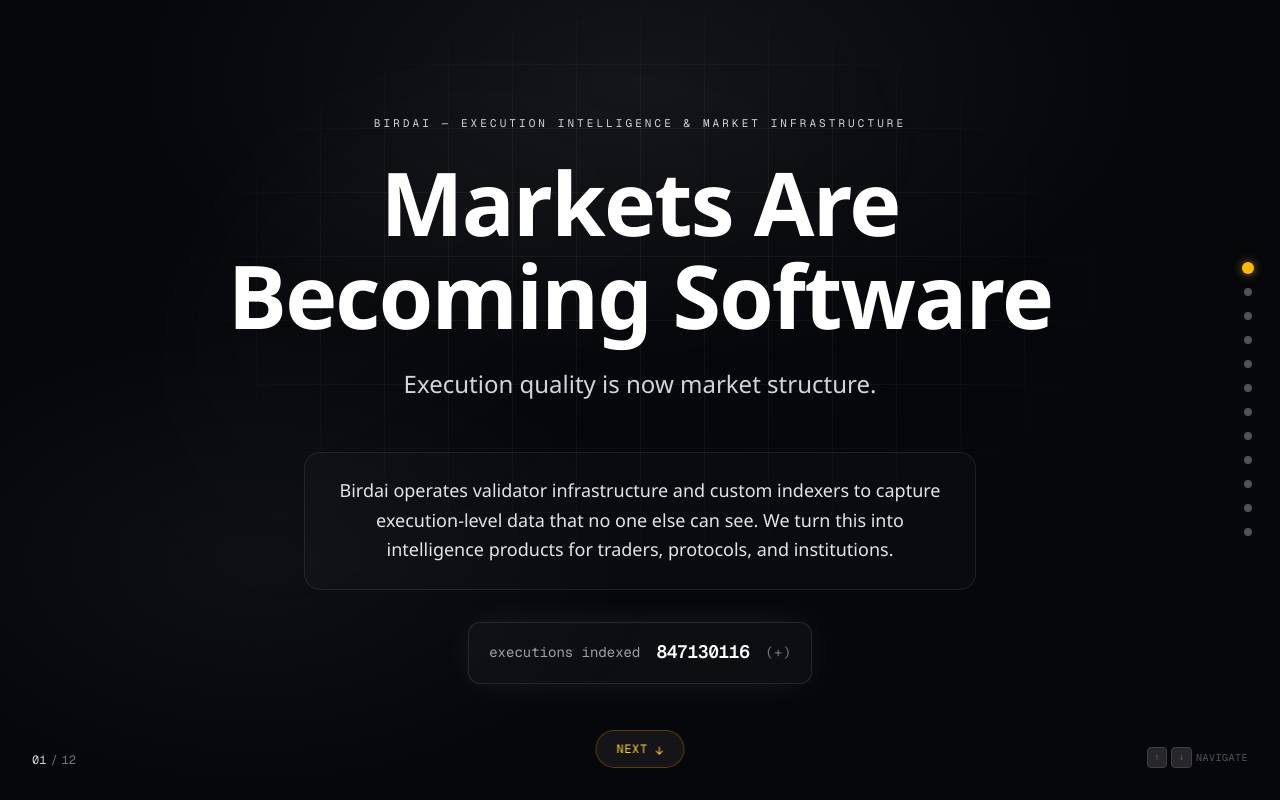
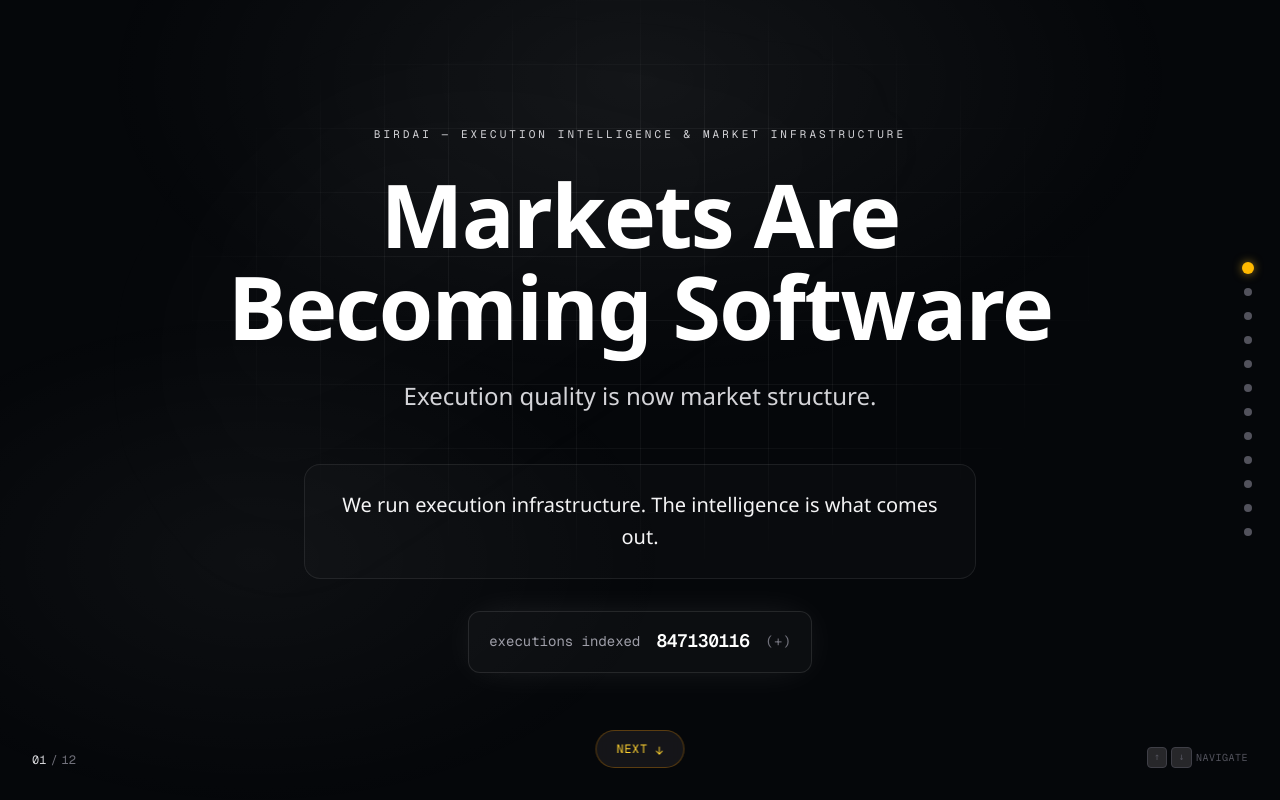
Before and after one commit to Kfar19/Birdai-Deck, a Next.js app: page / in a window 1280 px wide. Built offline with nearby package versions, Linux system fonts and the light colour scheme.

Commit message:
Update Hero tagline - infrastructure first

```diff
--- a/src/components/deck/sections/Hero.tsx
+++ b/src/components/deck/sections/Hero.tsx
@@ -48,8 +48,8 @@ export function Hero() {
           transition={{ duration: 0.7, delay: 0.32, ease: "easeOut" }}
           className="mx-auto mt-10 max-w-2xl rounded-2xl border border-white/[0.08] bg-white/[0.02] px-6 py-5 md:mt-12 md:px-8 md:py-6"
         >
-          <p className="text-base leading-relaxed text-zinc-200 md:text-lg">
-            Birdai operates validator infrastructure and custom indexers to capture execution-level data that no one else can see. We turn this into intelligence products for traders, protocols, and institutions.
+          <p className="text-lg font-medium leading-relaxed text-zinc-100 md:text-xl">
+            We run execution infrastructure. The intelligence is what comes out.
           </p>
         </motion.div>
 
```
